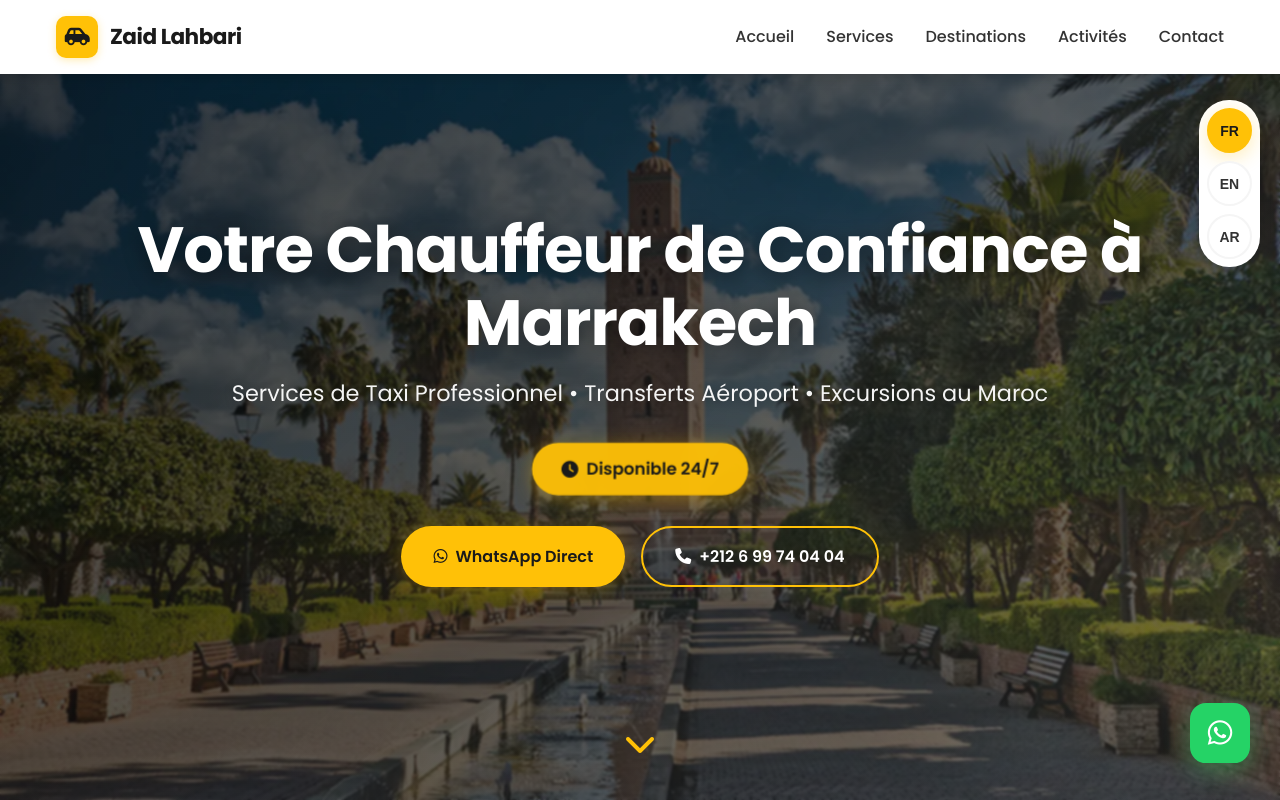
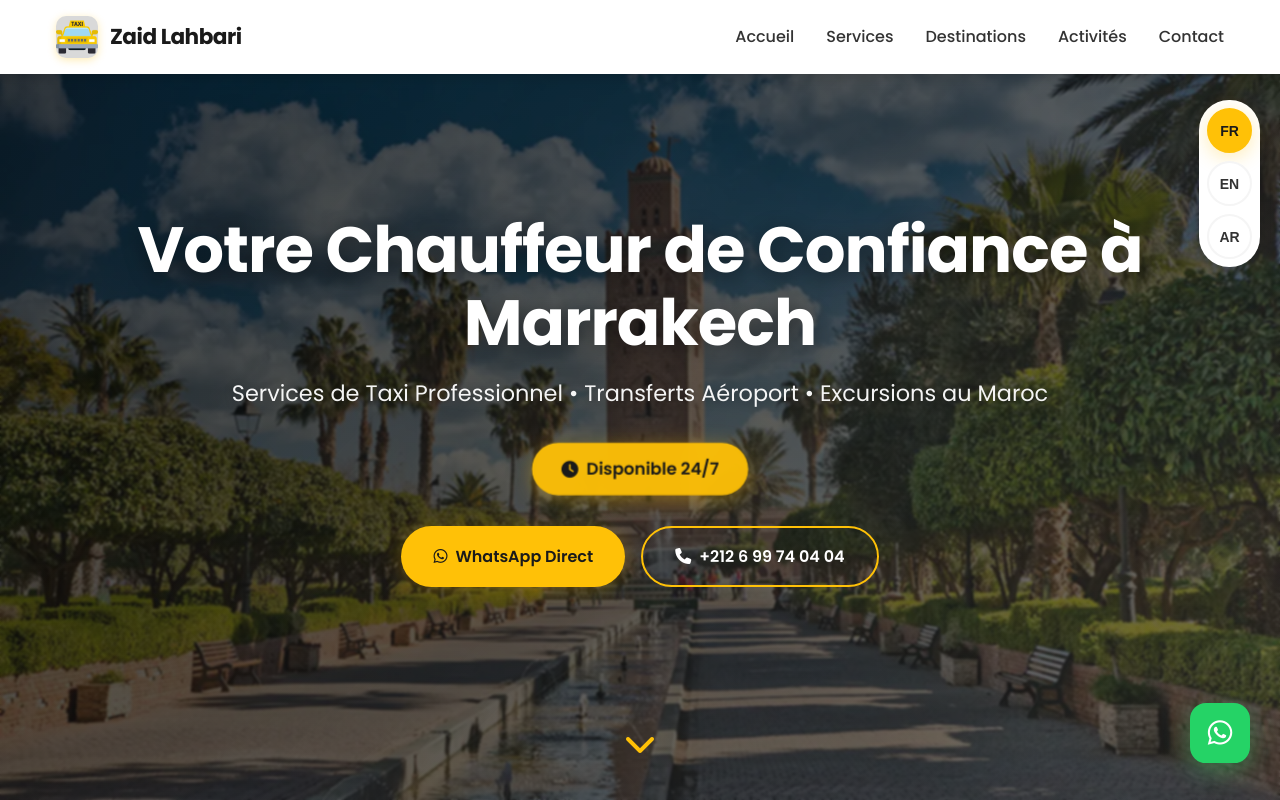
Before and after one commit to zaidlahbari/zaidlahbari.github.io, a plain HTML site: page index.html in a window 1280 px wide. Shown: the top 800 px of the page. Drawn offline with nearby package versions, Linux system fonts and the light colour scheme.

Commit message:
feat: new logo.

```diff
--- a/index.html
+++ b/index.html
@@ -37,7 +37,7 @@
         <div class="container">
             <div class="nav-wrapper">
                 <div class="logo">
-                    <i class="fas fa-car-side"></i>
+                    <img src="assets/images/taxi-icon.png" alt="Zaid Lahbari Logo" class="logo-image" loading="lazy">
                     <span class="logo-text" data-translate="logo">Zaid Lahbari</span>
                 </div>
                 <button class="mobile-menu-toggle" id="mobileMenuToggle" aria-label="Toggle menu">
--- a/styles.css
+++ b/styles.css
@@ -166,10 +166,10 @@ ul {
     letter-spacing: -0.5px;
 }
 
-.logo i {
+.logo img {
     width: 42px;
     height: 42px;
-    background: var(--primary-yellow);
+    background:rgba(0, 0, 0, 0.15);
     color: var(--black);
     font-size: 1.25rem;
     display: flex;
```
Also changed, not shown: assets/images/taxi-icon.png (added).
